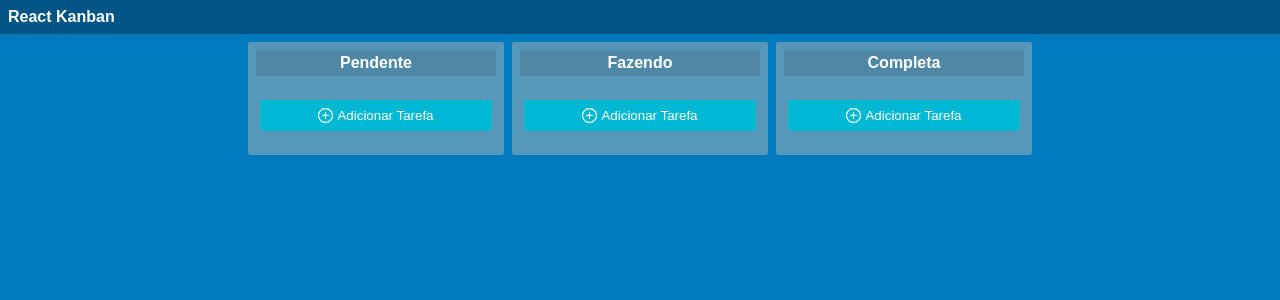
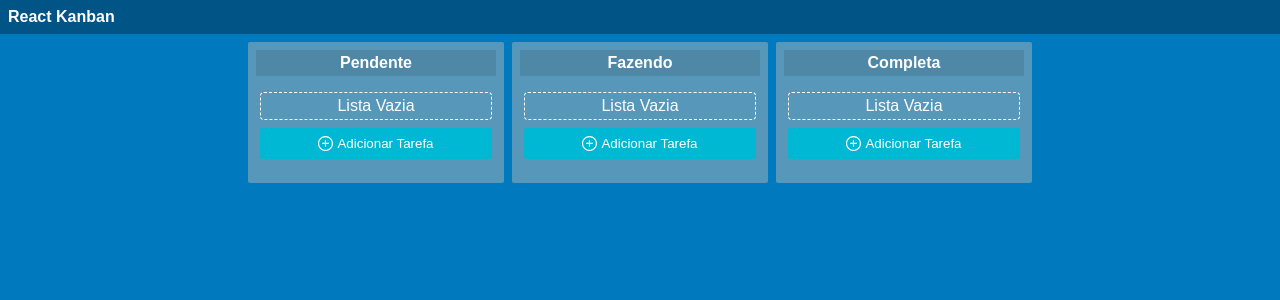
Before and after one commit to josebrenon/ReactKanban, a React (Create React App) app: page / in a window 1280 px wide. Shown: the top 300 px of the page. Built offline with nearby package versions, Linux system fonts and the light colour scheme.

Commit message:
Add o Projeto final

```diff
--- a/src/App.js
+++ b/src/App.js
@@ -1,4 +1,4 @@
-import { React, useState } from "react";
+import React, { useState } from "react";
 import "./styles.css";
 
 import Navbar from "./components/Navbar/Navbar";
@@ -37,8 +37,8 @@ export default function App() {
   };
 
   const deleteTask = (id) => {
-    setTasks((existingTasks) => {
-      return existingTasks.filter((task) => task.id !== id);
+    setTasks((exitingTasks) => {
+      return exitingTasks.filter((task) => task.id !== id);
     });
   };
 
@@ -47,7 +47,7 @@ export default function App() {
       <Navbar />
       <div className="container">
         <TaskList
-          title={`Pendente`}
+          title="Pendente"
           onAddTask={addTask}
           taskState="Pendente"
           tasks={tasks.filter((t) => t.state === "Pendente")}
--- a/src/components/Navbar/Navbar.js
+++ b/src/components/Navbar/Navbar.js
@@ -1,5 +1,6 @@
 import React from "react";
 import "./navbar.css";
+
 export default function Navbar() {
   return (
     <nav className="navbar">
--- a/src/components/TaskItem/TaskItem.js
+++ b/src/components/TaskItem/TaskItem.js
@@ -1,5 +1,5 @@
-import { React, useState } from "react";
-import { PropTypes } from "prop-types";
+import React, { useState } from "react";
+import PropTypes from "prop-types";
 import "./task-item.css";
 
 export default function TaskItem({
@@ -21,7 +21,7 @@ export default function TaskItem({
   const onKeyPress = (event) => {
     if (event.key === "Enter") {
       setIsEditing(false);
-      if (editableTitle.lenght === 0) {
+      if (editableTitle.length === 0) {
         onDeleteTask(id);
       }
     }
@@ -33,12 +33,14 @@ export default function TaskItem({
 
   if (isEditing) {
     return (
+      <div className="task-item">
         <input
           type="text"
           value={editableTitle}
           onChange={onTitleChange}
           onKeyPress={onKeyPress}
         />
+      </div>
     );
   } else {
     return (
@@ -58,4 +60,6 @@ TaskItem.propTypes = {
   id: PropTypes.number.isRequired,
   title: PropTypes.string.isRequired,
   taskState: PropTypes.string.isRequired,
+  onTaskUpdate: PropTypes.func.isRequired,
+  onDeleteTask: PropTypes.func.isRequired,
 };
--- a/src/components/TaskList/TaskList.js
+++ b/src/components/TaskList/TaskList.js
@@ -1,7 +1,8 @@
 import React from "react";
 import "./tasklist.css";
-import { PropTypes } from "prop-types";
+import PropTypes from "prop-types";
 import plusIcon from "../../img/plus-icon.svg";
+
 import TaskItem from "../TaskItem/TaskItem";
 
 export default function TaskList({
@@ -12,13 +13,6 @@ export default function TaskList({
   onTaskUpdate,
   onDeleteTask,
 }) {
-  //   const [count, setCount] = useState(0);
-
-  //   const increment = () => {
-  //     setCount((currentCount) => {
-  //       return currentCount + 1;
-  //     });
-  //   };
   const addTask = () => {
     onAddTask("Nova Tarefa", taskState);
   };
@@ -39,12 +33,11 @@ export default function TaskList({
             />
           );
         })}
+        {tasks.length === 0 && <div className="empty-list">Lista Vazia</div>}
         <button onClick={addTask} className="btn">
-          <img src={plusIcon} />
+          <img src={plusIcon} alt="plus" />
           Adicionar Tarefa
         </button>
-        {/* {count}
-        <button onClick={increment}>Incrementar</button> */}
       </div>
     </div>
   );
@@ -54,4 +47,6 @@ TaskList.propTypes = {
   title: PropTypes.string.isRequired,
   onAddTask: PropTypes.func.isRequired,
   tasks: PropTypes.array.isRequired,
+  onTaskUpdate: PropTypes.func.isRequired,
+  onDeleteTask: PropTypes.func.isRequired,
 };
```
Also changed, not shown: src/index.js (+6 -7 lines), 1 other file (tests, documents, lock files or other folders). Lines whose indentation alone changed are shown as unchanged.
